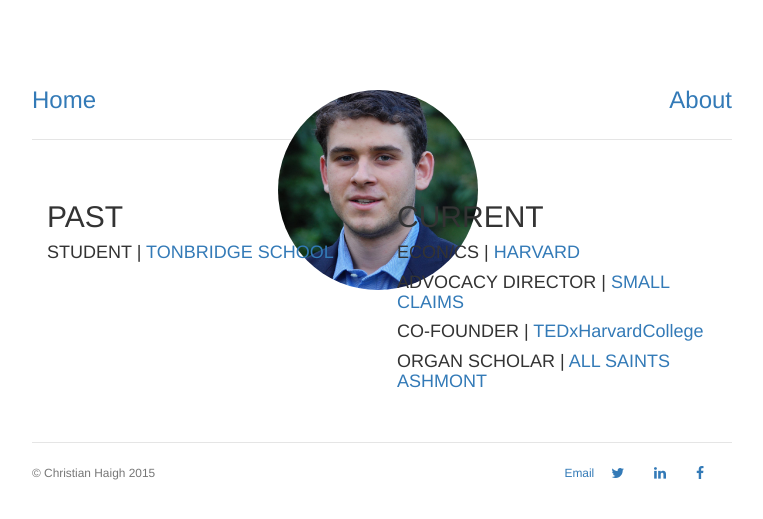
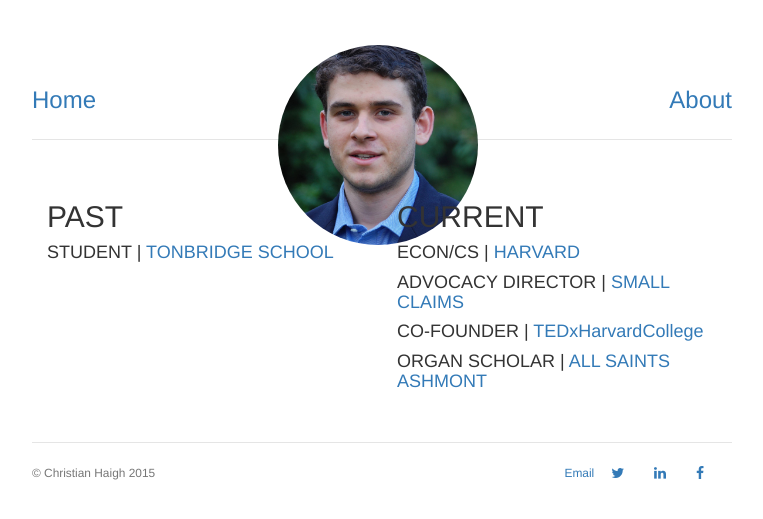
Before and after one commit to christianhaigh/christianhaigh.github.io, a Jekyll site: the page built from index.html, in a window 1280 px wide. Shown: the top 519 px of the page, without its empty margins (258-1021 px from the left). Built offline with Jekyll 4.4.1, drawn with Linux system fonts in a browser that asks for light colours.

Commit message:
Update main.css

```diff
--- a/css/main.css
+++ b/css/main.css
@@ -48,5 +48,5 @@ img{
 .img-circle {
     position: absolute;
     right: 42.5%;
-    top: 10%;
+    top: 5%;
 }
```
